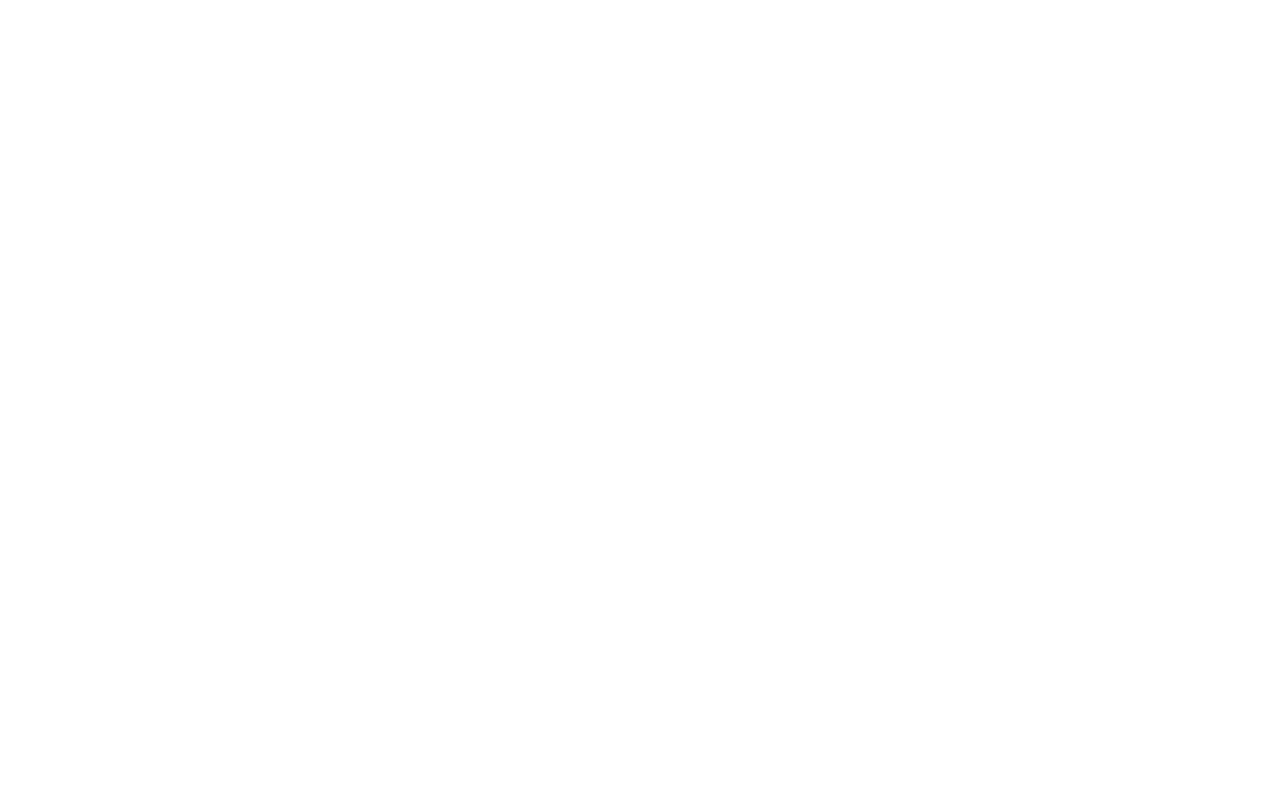
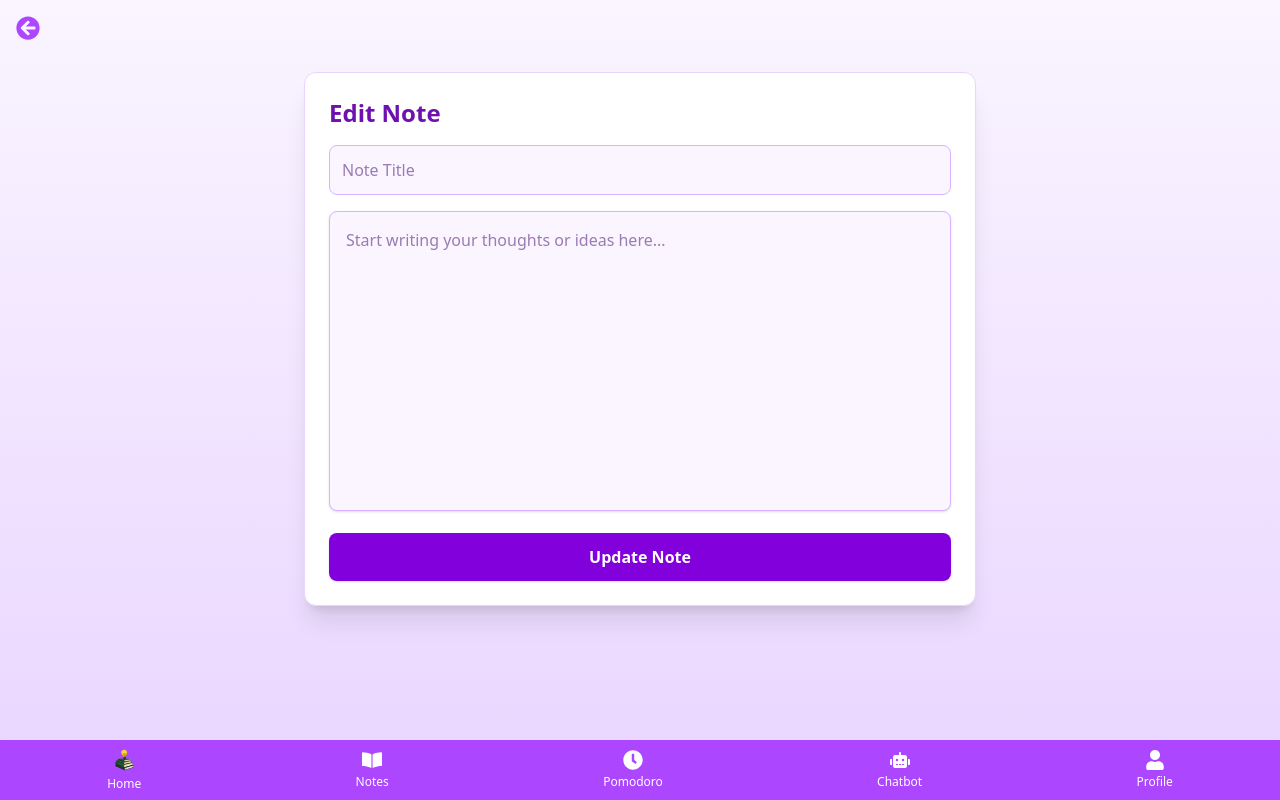
Before and after one commit to JoyObaidu/StudyPal-Webapp--Reactrouter, a React (Vite) app: page /editor/1 in a window 1280 px wide. Before the commit this address had no page. Built offline with nearby package versions, Linux system fonts and the light colour scheme.

Commit message:
notes editor

```diff
--- a/src/App.jsx
+++ b/src/App.jsx
@@ -21,6 +21,7 @@
         <Route path="/dashboard" element={<Dashboard />} />
         <Route path='/notes' element={<Notes/>} />
         <Route path="/editor" element={<Editor />} />
+        <Route path="/editor/:id" element={<Editor />} />
         <Route path="/pomodoro" element={<Pomodoro />} />
         <Route path="/chatbot" element={<Chatbot />} />
         <Route path="/profile" element={<Profile />} />
--- a/src/pages/Editor.jsx
+++ b/src/pages/Editor.jsx
@@ -1,21 +1,31 @@
-import React from 'react';
+import React, { useEffect, useState } from 'react';
 import Button from '../components/Button';
-import { useNavigate } from 'react-router-dom';
+import { useNavigate, useParams } from 'react-router-dom';
 import BottomNav from '../components/Navbar';
-import Footer from '../components/Footer';
-
 
 const Editor = () => {
   const navigate = useNavigate();
-  const [noteTitle, setNoteTitle] = React.useState(''); // New title state
-  const [noteContent, setNoteContent] = React.useState('');
-  const [existingNotes, setExistingNotes] = React.useState(() => {
+  const { id } = useParams();
+
+  const [noteTitle, setNoteTitle] = useState('');
+  const [noteContent, setNoteContent] = useState('');
+  const [existingNotes, setExistingNotes] = useState([]);
+
+  // Load notes + prefill if editing
+  useEffect(() => {
     if (typeof window !== 'undefined') {
-      const notes = window.localStorage.getItem('notes');
-      return notes ? JSON.parse(notes) : [];
+      const notes = JSON.parse(localStorage.getItem('notes')) || [];
+      setExistingNotes(notes);
+
+      if (id) {
+        const noteToEdit = notes.find(n => n.id === Number(id));
+        if (noteToEdit) {
+          setNoteTitle(noteToEdit.title);
+          setNoteContent(noteToEdit.content);
+        }
+      }
     }
-    return [];
-  });
+  }, [id]);
 
   const handleSave = () => {
     if (noteTitle.trim() === '' || noteContent.trim() === '') {
@@ -23,15 +33,26 @@
       return;
     }
 
-    if (typeof window !== 'undefined') {
-      const updatedNotes = [
+    let updatedNotes;
+
+    if (id) {
+      // Editing an existing note
+      updatedNotes = existingNotes.map(note =>
+        note.id === Number(id)
+          ? { ...note, title: noteTitle, content: noteContent }
+          : note
+      );
+    } else {
+      // Creating a new note
+      updatedNotes = [
         ...existingNotes,
         { id: Date.now(), title: noteTitle, content: noteContent },
       ];
-      window.localStorage.setItem('notes', JSON.stringify(updatedNotes));
-      setExistingNotes(updatedNotes);
-      navigate('/notes');
     }
+
+    localStorage.setItem('notes', JSON.stringify(updatedNotes));
+    setExistingNotes(updatedNotes);
+    navigate('/notes');
   };
 
   return (
@@ -39,7 +60,9 @@
       <Button />
 
       <div className="w-full max-w-2xl bg-white shadow-xl border border-purple-200 rounded-xl mt-10 p-6">
-        <h1 className="text-2xl font-bold text-purple-800 mb-4">New Note</h1>
+        <h1 className="text-2xl font-bold text-purple-800 mb-4">
+          {id ? 'Edit Note' : 'New Note'}
+        </h1>
 
         {/* Title Input */}
         <input
@@ -62,7 +85,7 @@
           onClick={handleSave}
           className="w-full bg-purple-700 hover:bg-purple-800 text-white font-semibold px-6 py-3 rounded-lg shadow transition"
         >
-          Save Note
+          {id ? 'Update Note' : 'Save Note'}
         </button>
       </div>
       <BottomNav />
--- a/src/pages/Notes.jsx
+++ b/src/pages/Notes.jsx
@@ -58,7 +58,8 @@
           <p className="text-purple-500 text-center w-full">No notes found.</p>
         )}
         {filteredNotes.map(note => (
-          <div
+          <Link
+            to={`/editor/${note.id}`}
             key={note.id}
             className="p-4 bg-white border border-purple-200 rounded-xl shadow-sm hover:shadow-md transition cursor-pointer relative"
           >
@@ -67,13 +68,16 @@
 
             {/* Delete button */}
             <button
-              onClick={() => handleDelete(note.id)}
+              onClick={(e) => {
+                e.preventDefault();
+                handleDelete(note.id);
+              }}
               className="absolute top-3 right-3 text-red-500 hover:text-red-700"
               title="Delete Note"
             >
               <FaTrash />
             </button>
-          </div>
+          </Link>
         ))}
       </div>
 
```
